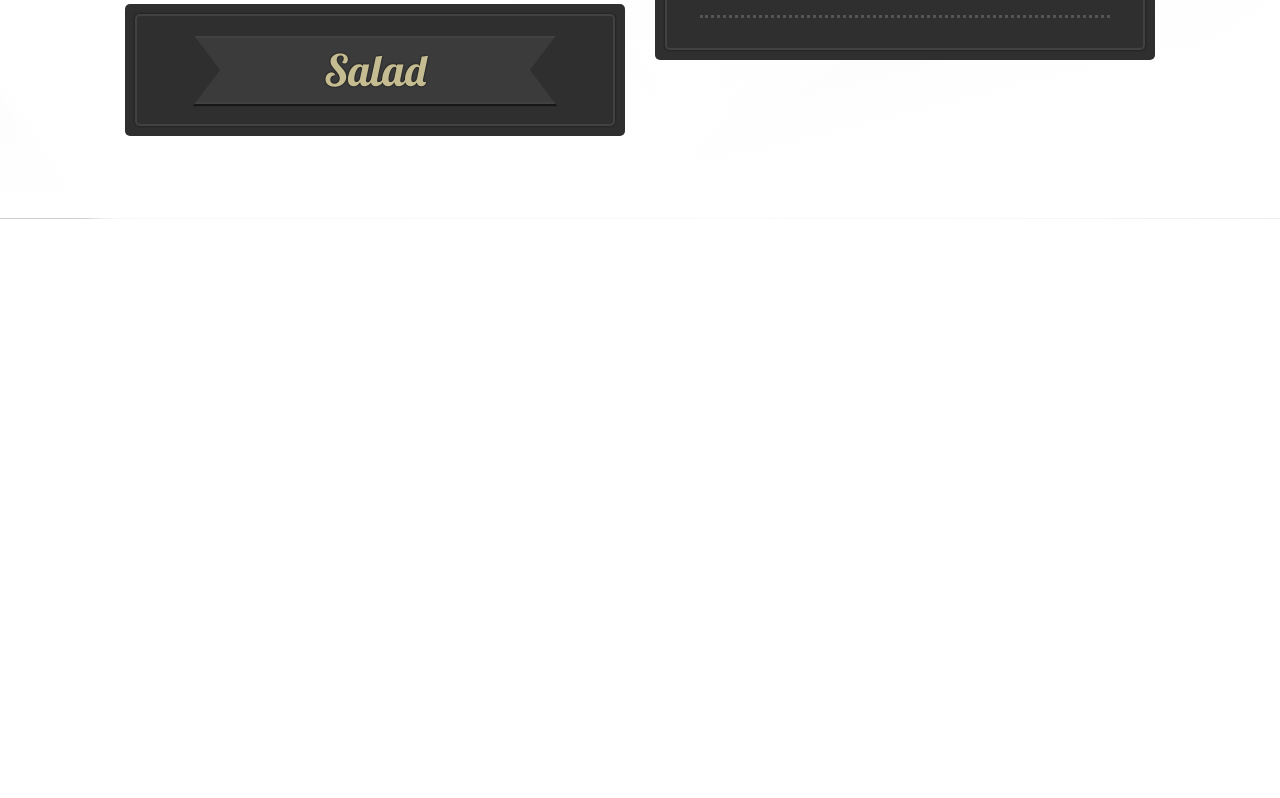
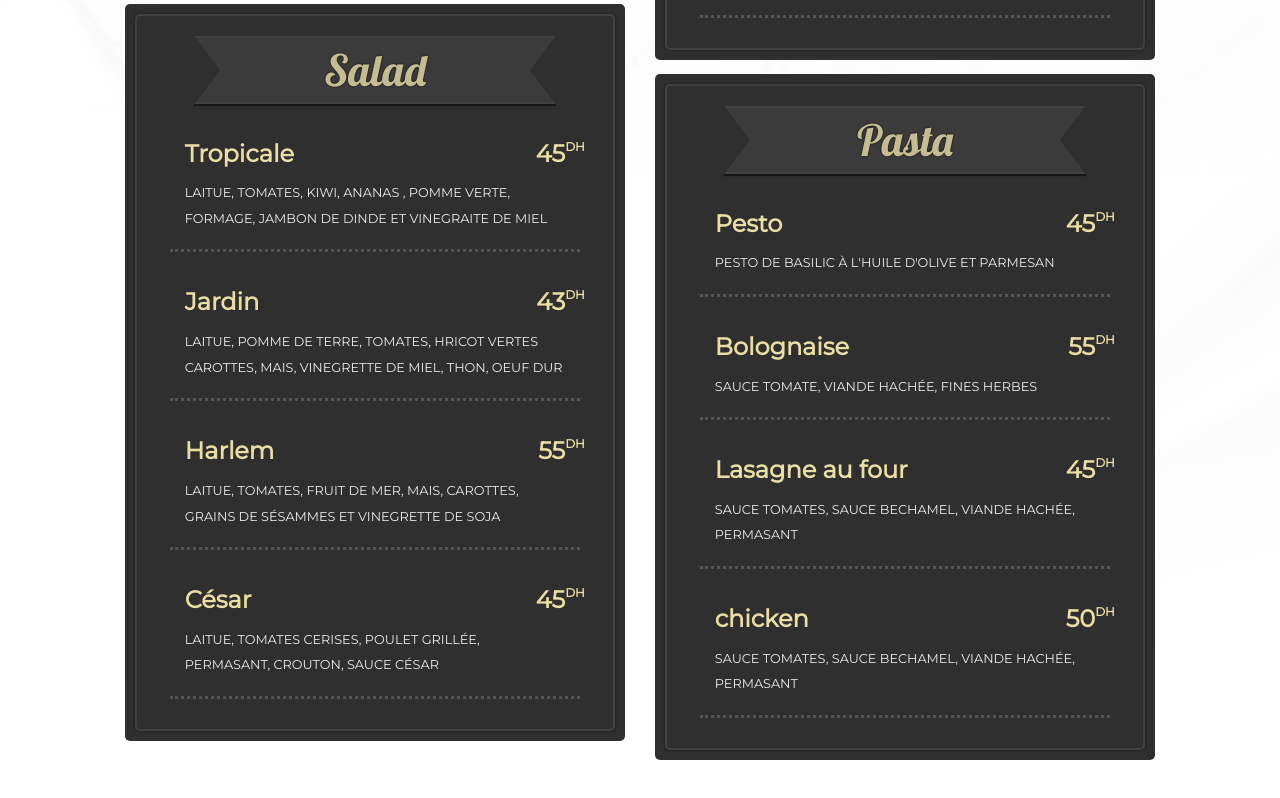
Before and after one commit to Hamza-khabiri/restaurant-redo, a website: page index.html in a window 1280 px wide. Shown: the part 2696-3494 px from the top of the page. Before the commit the page ends 2915 px from the top, so only its background shows below. Drawn offline with nearby package versions, Linux system fonts and the light colour scheme; files whose address does not match are found by name; a web font is replaced by a local one.

Commit message:
finished food menu

```diff
--- a/index.html
+++ b/index.html
@@ -227,10 +227,75 @@
                 <div class="menu-list-content">
                     <div class="menu-inner-content">
                         <h2>Salad</h2>
+                        <div class="menu-item">
+                            <div class="text">
+                                <p>Tropicale</p>
+                                <p>45</p>
+                            </div>
+                            <p class="description">Laitue, Tomates, Kiwi, Ananas , Pomme verte, Formage, Jambon de dinde
+                                et vinegraite de miel</p>
+                        </div>
+                        <div class="menu-item">
+                            <div class="text">
+                                <p>Jardin</p>
+                                <p>43</p>
+                            </div>
+                            <p class="description">Laitue, Pomme de terre, Tomates, Hricot vertes carottes, Mais, Vinegrette
+                                de miel, thon, oeuf dur</p>
+                        </div>
+                        <div class="menu-item">
+                            <div class="text">
+                                <p>Harlem</p>
+                                <p>55</p>
+                            </div>
+                            <p class="description">Laitue, Tomates, Fruit de mer, Mais, Carottes, grains de sésammes et Vinegrette
+                                de soja</p>
+                        </div>
+                        <div class="menu-item">
+                            <div class="text">
+                                <p>César</p>
+                                <p>45</p>
+                            </div>
+                            <p class="description">Laitue, Tomates cerises, Poulet grillée, Permasant, Crouton, Sauce césar</p>
+                        </div>
+                    </div>
+
+                </div>
+            </div>
+            <div class="menu-list-item">
+                <div class="menu-list-content">
+                    <div class="menu-inner-content">
+                        <h2>Pasta</h2>
+                        <div class="menu-item">
+                            <div class="text">
+                                <p>Pesto</p>
+                                <p>45</p>
+                            </div>
+                            <p class="description">Pesto de basilic à l'huile d'olive et parmesan</p>
+                        </div>
+                        <div class="menu-item">
+                            <div class="text">
+                                <p>Bolognaise</p>
+                                <p>55</p>
+                            </div>
+                            <p class="description">Sauce tomate, Viande hachée, fines herbes</p>
+                        </div>
+                        <div class="menu-item">
+                            <div class="text">
+                                <p>Lasagne au four</p>
+                                <p>45</p>
+                            </div>
+                            <p class="description">Sauce tomates, Sauce bechamel, Viande hachée, Permasant</p>
+                        </div>
+                        <div class="menu-item">
+                            <div class="text">
+                                <p>chicken</p>
+                                <p>50</p>
+                            </div>
+                            <p class="description">Sauce tomates, Sauce bechamel, Viande hachée, Permasant</p>
                         </div>
                     </div>
                 </div>
-
             </div>
         </div>
 
```
Lines whose indentation alone changed are shown as unchanged.
